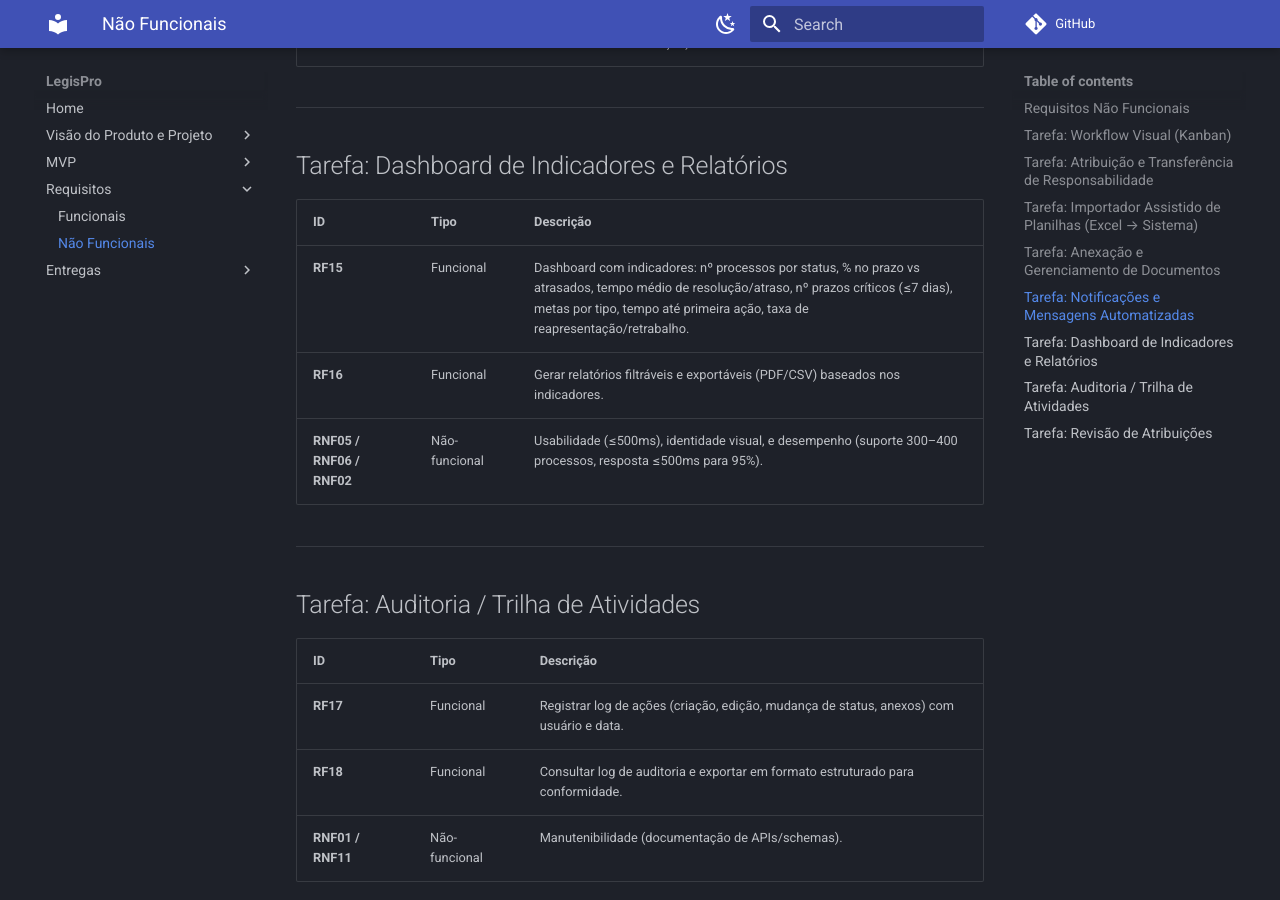
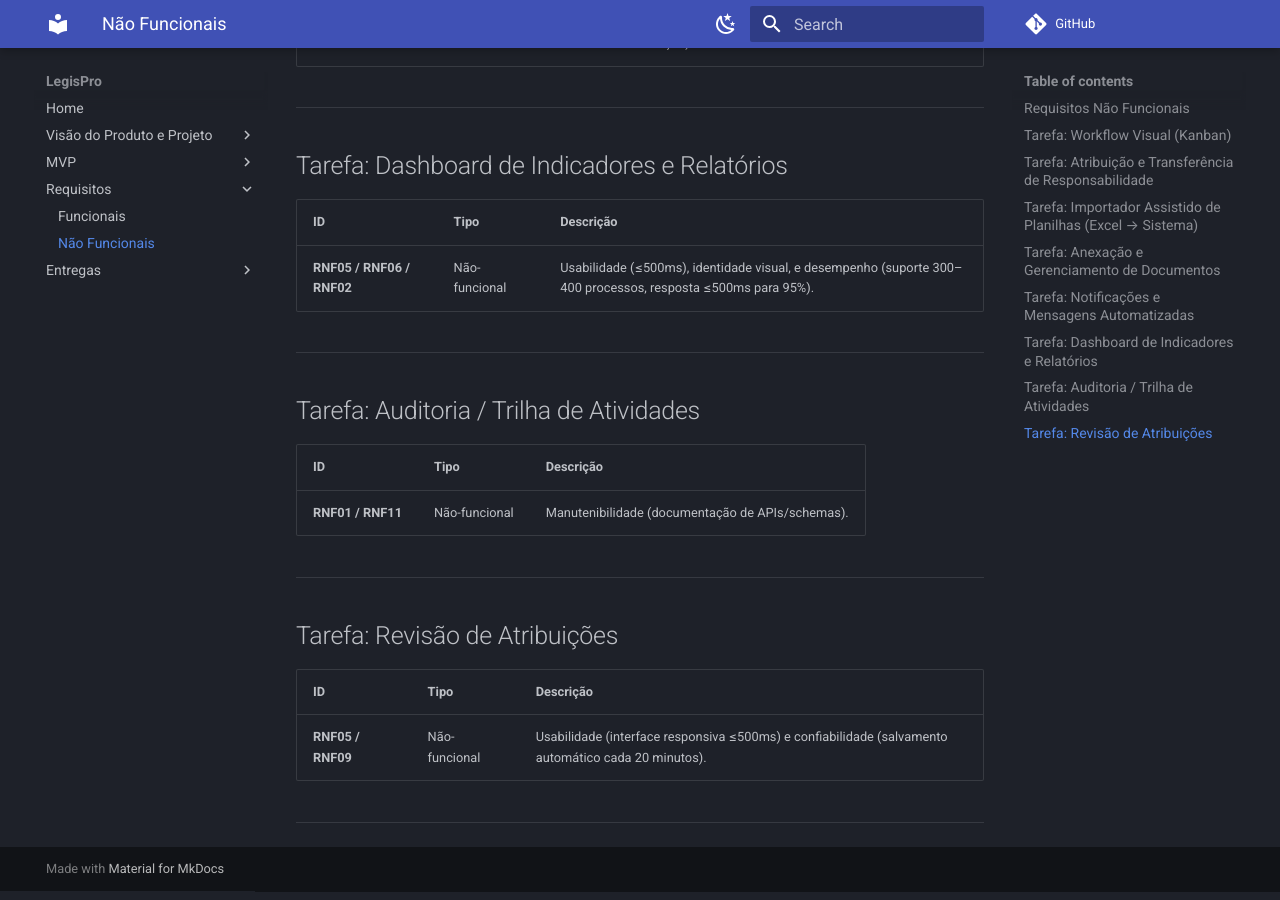
Before and after one commit to mdsreq-fga-unb/REQ-2025.2-T02-ProJuris, an MkDocs documentation site: the page built from docs/Requisitos/Não funcionais.md, in a window 1280 px wide and 900 px high, scrolled down 1926 px. Built offline with MkDocs 1.6.1 and Material for MkDocs 9.7.7, drawn with Linux system fonts in a browser that asks for light colours; comment, search, counter and statistics services are not loaded.

Commit message:
Update Não funcionais.md

```diff
--- a/docs/Requisitos/Não funcionais.md
+++ b/docs/Requisitos/Não funcionais.md
@@ -58,8 +58,6 @@
 
 | ID | Tipo | Descrição |
 | :--- | :--- | :--- |
-| **RF15** | Funcional | Dashboard com indicadores: nº processos por status, % no prazo vs atrasados, tempo médio de resolução/atraso, nº prazos críticos (≤7 dias), metas por tipo, tempo até primeira ação, taxa de reapresentação/retrabalho. |
-| **RF16** | Funcional | Gerar relatórios filtráveis e exportáveis (PDF/CSV) baseados nos indicadores. |
 | **RNF05 / RNF06 / RNF02** | Não-funcional | Usabilidade (≤500ms), identidade visual, e desempenho (suporte 300–400 processos, resposta ≤500ms para 95%). |
 
 ---
@@ -68,8 +66,6 @@
 
 | ID | Tipo | Descrição |
 | :--- | :--- | :--- |
-| **RF17** | Funcional | Registrar log de ações (criação, edição, mudança de status, anexos) com usuário e data. |
-| **RF18** | Funcional | Consultar log de auditoria e exportar em formato estruturado para conformidade. |
 | **RNF01 / RNF11** | Não-funcional | Manutenibilidade (documentação de APIs/schemas). |
 
 ---
```
